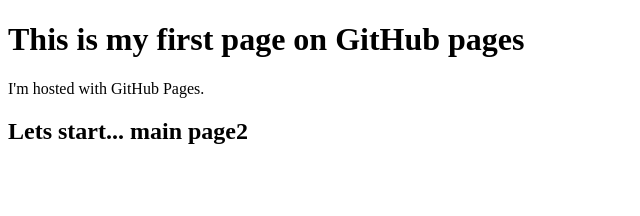
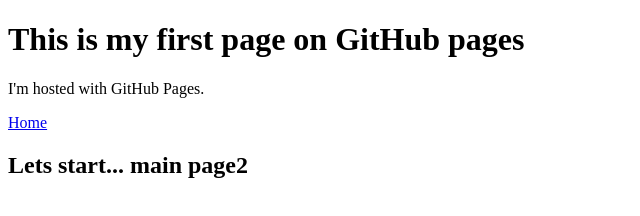
Before and after one commit to vjrmsg/sriram.github.io, a plain HTML site: page main.html in a window 1280 px wide. Shown: the whole page, without its empty margins (0-640 px from the left). Drawn offline with Linux system fonts and the light colour scheme.

Commit message:
update main

```diff
--- a/main.html
+++ b/main.html
@@ -3,6 +3,7 @@
 <body>
 <h1>This is my first page on GitHub pages</h1>
 <p>I'm hosted with GitHub Pages.</p>
+<a href="https://vjrmsg.github.io/sriram.github.io"> Home </a>
 <h2> Lets start... main page2</h2>
 </body>
 </html>
```
